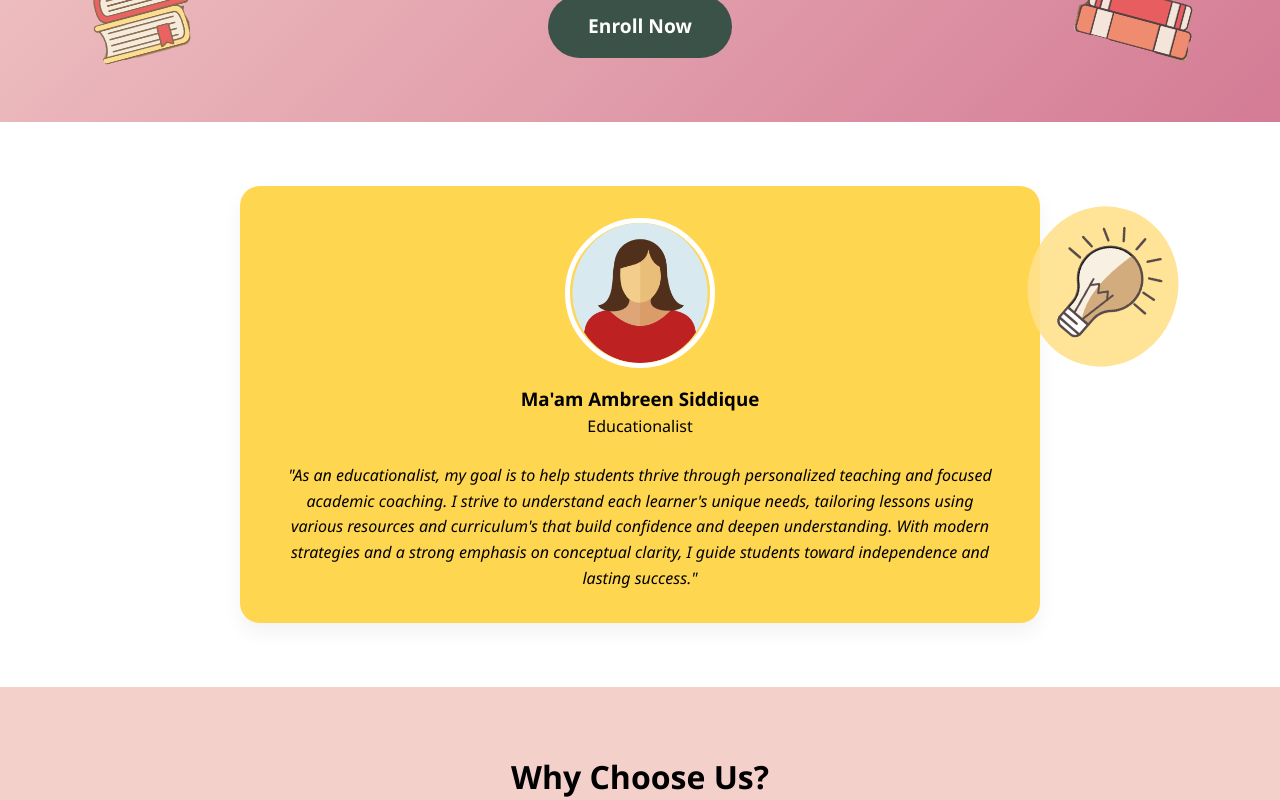
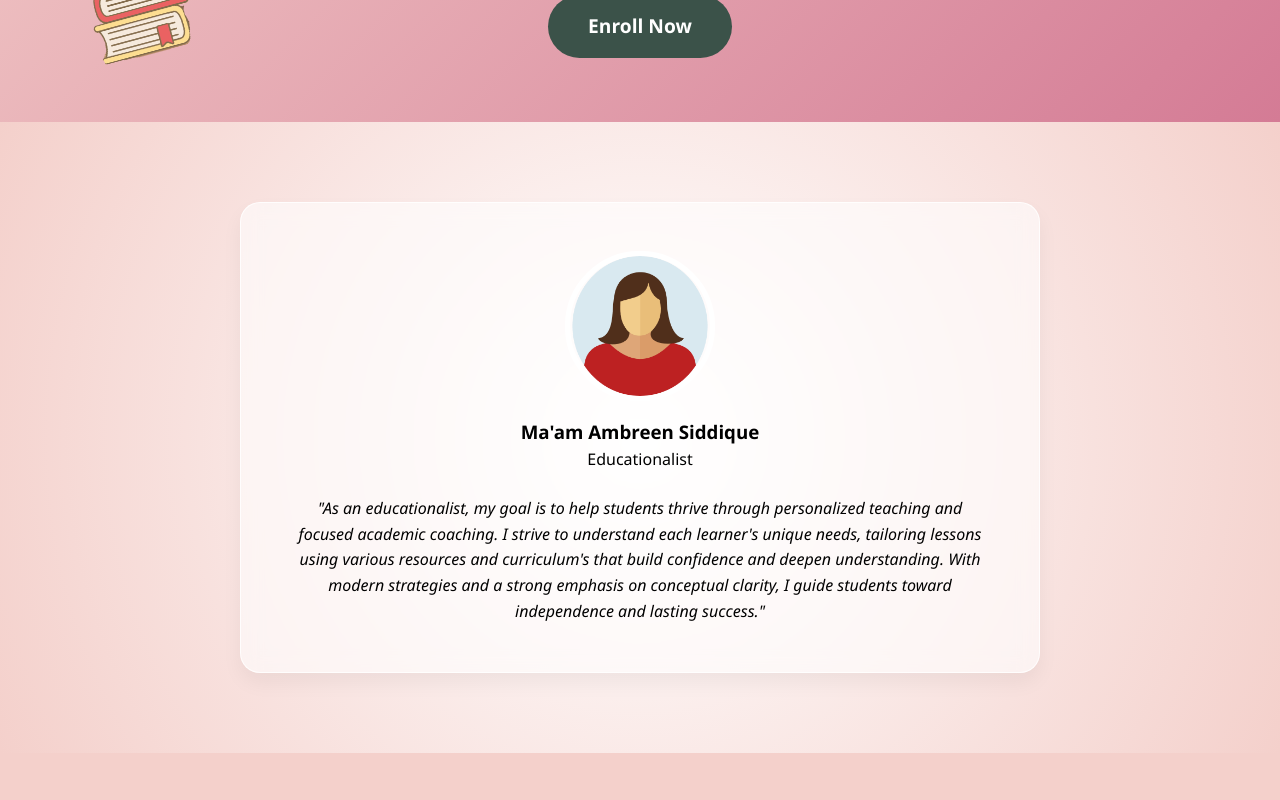
Before and after one commit to Moizg/Learner-s-Haven-App, a React (Vite) app: page / in a window 1280 px wide. Shown: the part 420-1220 px from the top of the page. Built offline with nearby package versions, Linux system fonts and the light colour scheme.

Commit message:
made changes again:)

```diff
--- a/src/App.css
+++ b/src/App.css
@@ -159,24 +159,24 @@ body {
 
 /* About Section */
 .about-section {
-  position: relative; /* Crucial for floating icons to stay inside the header */
-  overflow: hidden;
-  padding: 4rem 2rem;
-  background-color: var(--white);
+  padding: 5rem 2rem;
+  background: radial-gradient(circle at center, var(--white) 0%, var(--light-peach) 100%);
   display: flex;
   justify-content: center;
 }
 
 .about-card {
   max-width: 800px;
-  background-color: var(--soft-yellow);
-  padding: 2rem;
+  background-color: rgba(255, 255, 255, 0.6);
+  backdrop-filter: blur(10px);
+  padding: 3rem 2rem;
   border-radius: 20px;
   box-shadow: 0 10px 20px rgba(0,0,0,0.05);
   display: flex;
   flex-direction: column;
   align-items: center;
   text-align: center;
+  border: 1px solid rgba(255, 255, 255, 0.8);
 }
 
 .profile-img {
@@ -205,6 +205,8 @@ blockquote {
 
 /* Features Section */
 .features-section {
+  position: relative; /* Crucial for floating icons to stay inside the header */
+  overflow: hidden;
   padding: 4rem 2rem;
   background-color: var(--light-peach);
   text-align: center;
--- a/src/App.jsx
+++ b/src/App.jsx
@@ -9,7 +9,6 @@ function App() {
       {/* HEADER / HERO SECTION */}
       <header className="hero-section">
         {/* Decorative Background Icons */}
-        <img src="/globe.png" alt="Globe" className="floating-icon icon-globe" />
         <img src="/books.png" alt="Books" className="floating-icon icon-books" />
         <div className="hero-content">
           <div className="hero-title-container">
@@ -27,7 +26,6 @@ function App() {
 
       {/* ABOUT SECTION */}
       <section className="about-section">
-        <img src="/bulb.png" alt="Idea Bulb" className="floating-icon icon-bulb" />
         <div className="about-card">
           {/* Replace src with your actual image path later */}
           <img src="/profile-placeholder.png" alt="Ma'am Ambreen Siddique" className="profile-img" />
@@ -43,6 +41,7 @@ function App() {
 
       {/* WHY CHOOSE US SECTION */}
       <section className="features-section">
+        <img src="/bulb.png" alt="Idea Bulb" className="floating-icon icon-bulb" />
         <h3>Why Choose Us?</h3>
         <ul className="features-list">
           <li>✔️ Certified Teachers</li>
```
